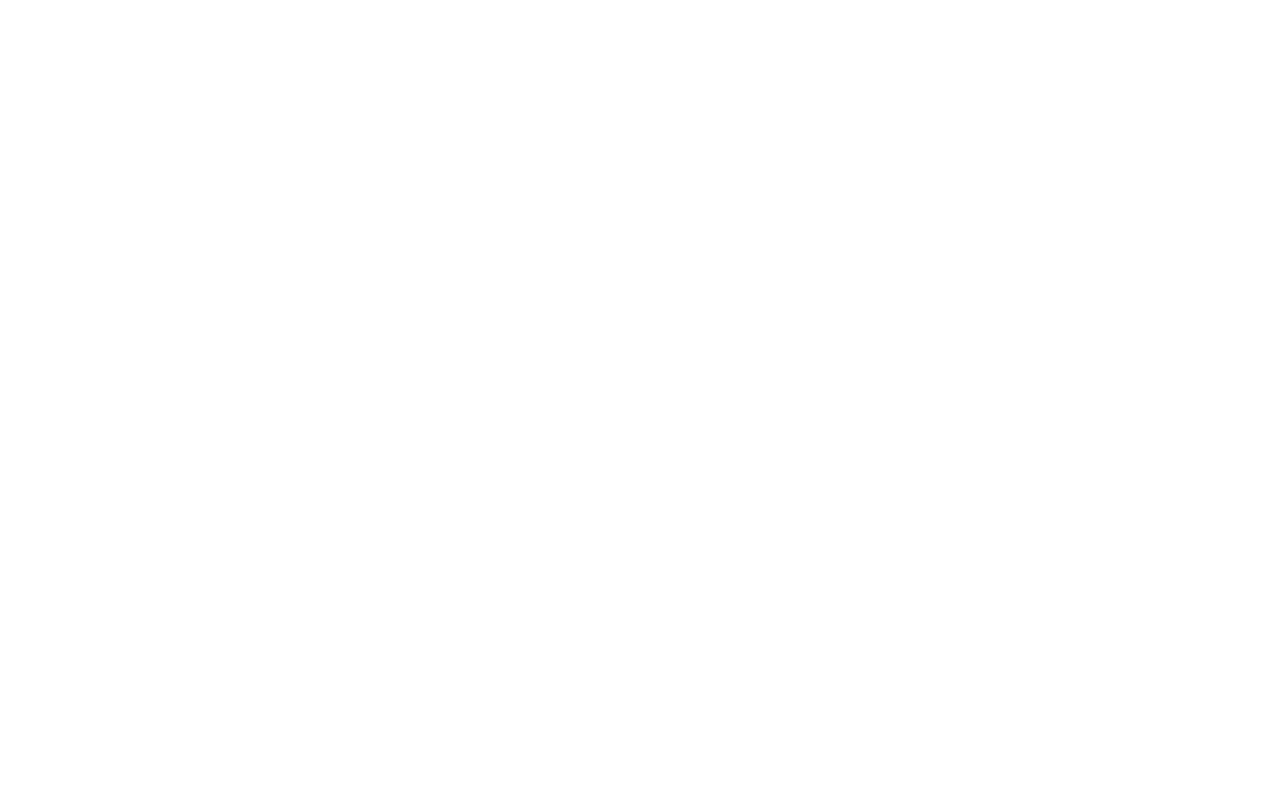
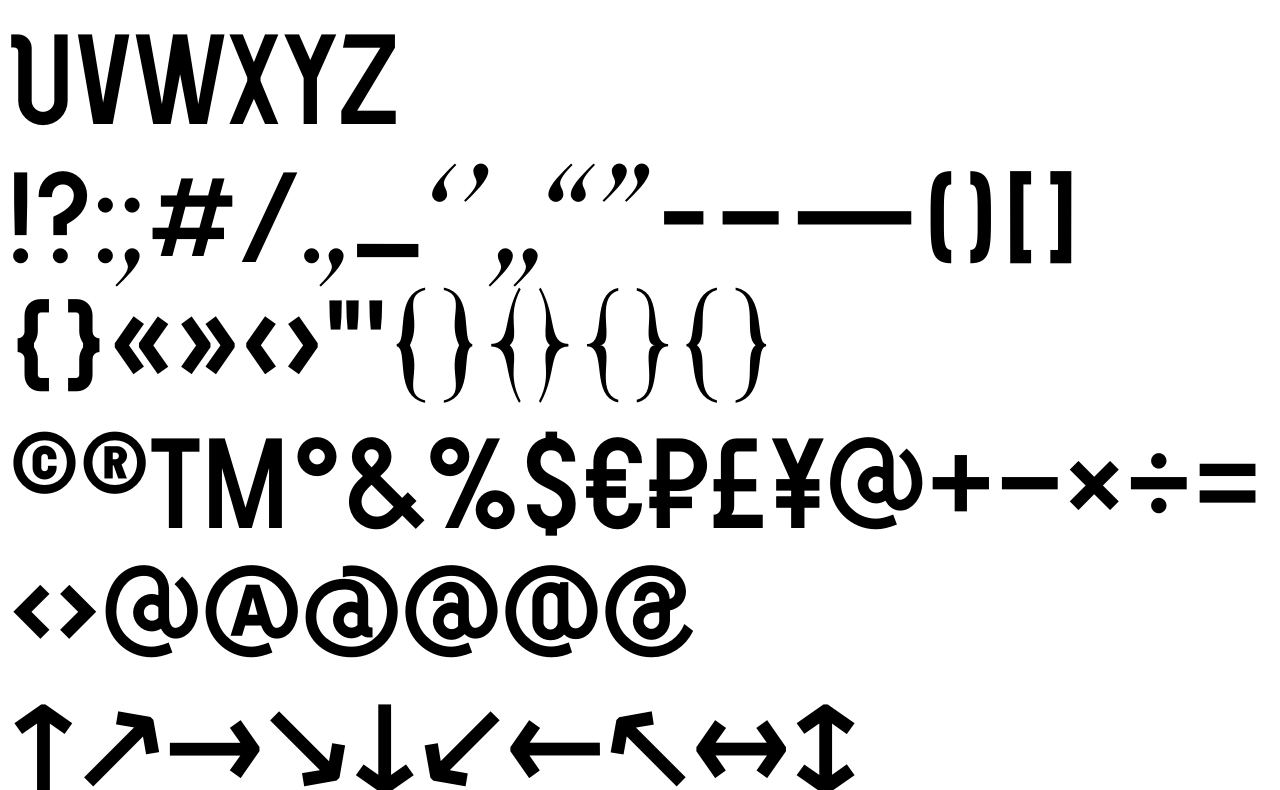
Before and after one commit to jeetiss/jeetiss.github.io, a Next.js app: page /hlebzavod in a window 1280 px wide. Before the commit this address had no page. Shown: the part 510-1300 px from the top of the page. Before the commit the page ends 800 px from the top, so only its background shows below. Built offline with nearby package versions, Linux system fonts and the light colour scheme.

Commit message:
add hlebzavod page

```diff
--- a/app/(legacy)/page.js
+++ b/app/(legacy)/page.js
@@ -1,9 +1,7 @@
 import Link from "next/link";
 import Script from "next/script";
-import Font from "next/font/local";
 import { Hover, Hovered, Default } from "@/components/hover";
-
-const Hlebozavod = Font({ src: "../../public/Hlebozavod.woff" });
+import { Hlebozavod } from "@/components/font";
 
 export default function Page() {
   return (
--- /dev/null
+++ b/app/(modern)/hlebzavod/hlebzavod.module.css
@@ -0,0 +1,20 @@
+.paragraph {
+  margin: 10px 0;
+  line-height: 1;
+}
+
+.letters {
+  word-break: break-all;
+}
+
+.outline {
+  -webkit-text-stroke: 4px black;
+  text-stroke: 4px black;
+  -webkit-text-fill-color: transparent;
+  text-fill-color: transparent;
+}
+
+.outline_red {
+  -webkit-text-stroke-color: red;
+  text-stroke-color: red;
+}
--- /dev/null
+++ b/app/(modern)/hlebzavod/page.js
@@ -0,0 +1,61 @@
+import { Hlebozavod } from "@/components/font";
+import styles from "./hlebzavod.module.css";
+
+const cx = (...variants) => variants.filter(Boolean).join(" ");
+
+const Style = ({ number, children }) => (
+  <span style={{ fontFeatureSettings: `'ss0${number}'` }}>{children}</span>
+);
+
+export default function Page() {
+  return (
+    <main className={Hlebozavod.className} style={{ fontSize: 128 }}>
+      <p className={cx(styles.paragraph, styles.letters)}>
+        абвгдеёжзийклмнопрстуфхцчшщъыьэюя1234567890
+      </p>
+
+      <p className={cx(styles.paragraph, styles.letters)}>
+        ABCDEFGHIJKLMNOPQRSTUVWXYZ
+      </p>
+
+      <p className={cx(styles.paragraph, styles.letters)}>
+        {`!?:;#/\.,_‘’„“”-–—()[]{}«»‹›"'`}
+        <Style number={1}>{`{}`}</Style>
+        <Style number={2}>{`{}`}</Style>
+        <Style number={3}>{`{}`}</Style>
+        <Style number={4}>{`{}`}</Style>
+      </p>
+
+      <p className={cx(styles.paragraph, styles.letters)}>
+        {`©®TM°&%$€₽£¥@+−×÷=><@`}
+        <Style number={1}>@</Style>
+        <Style number={2}>@</Style>
+        <Style number={3}>@</Style>
+        <Style number={4}>@</Style>
+        <Style number={5}>@</Style>
+      </p>
+
+      <p className={cx(styles.paragraph, styles.letters)}>↑↗→↘↓↙←↖↔↕</p>
+
+      <p className={styles.paragraph}>
+        <Style number={1}>зкты</Style>
+      </p>
+
+      <p className={styles.paragraph}>
+        .<Style number={1}>,</Style>,<Style number={2}>,</Style>
+      </p>
+
+      <p className={styles.paragraph}>
+        а если её маслом нашим, донским, полить да солью присыпать...
+      </p>
+
+      <p className={cx(styles.paragraph, styles.outline)}>
+        торты консервы крупы хлеб
+      </p>
+
+      <p className={cx(styles.paragraph, styles.outline, styles.outline_red)}>
+        кисель сок мясо молоко
+      </p>
+    </main>
+  );
+}
--- /dev/null
+++ b/components/font.js
@@ -0,0 +1,3 @@
+import Font from "next/font/local";
+
+export const Hlebozavod = Font({ src: "../public/Hlebozavod.woff" });
```
Also changed, not shown: app/(modern)/layout.js (renamed from app/mpts/layout.js), app/(modern)/mpts/page.js (renamed from app/mpts/page.js).
